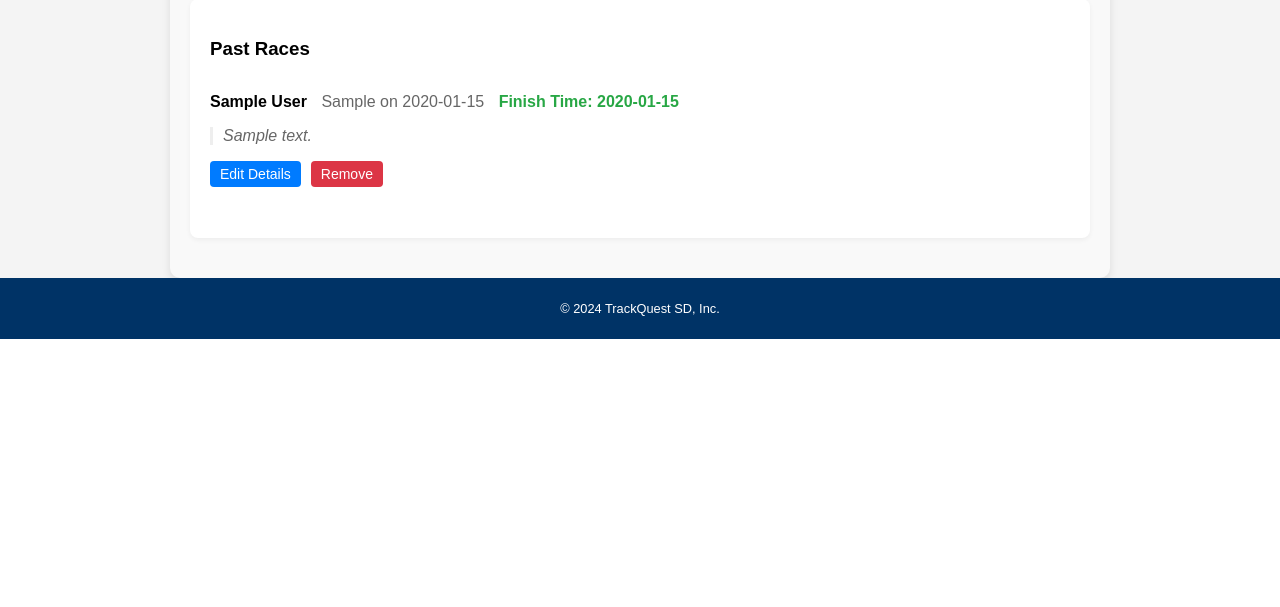
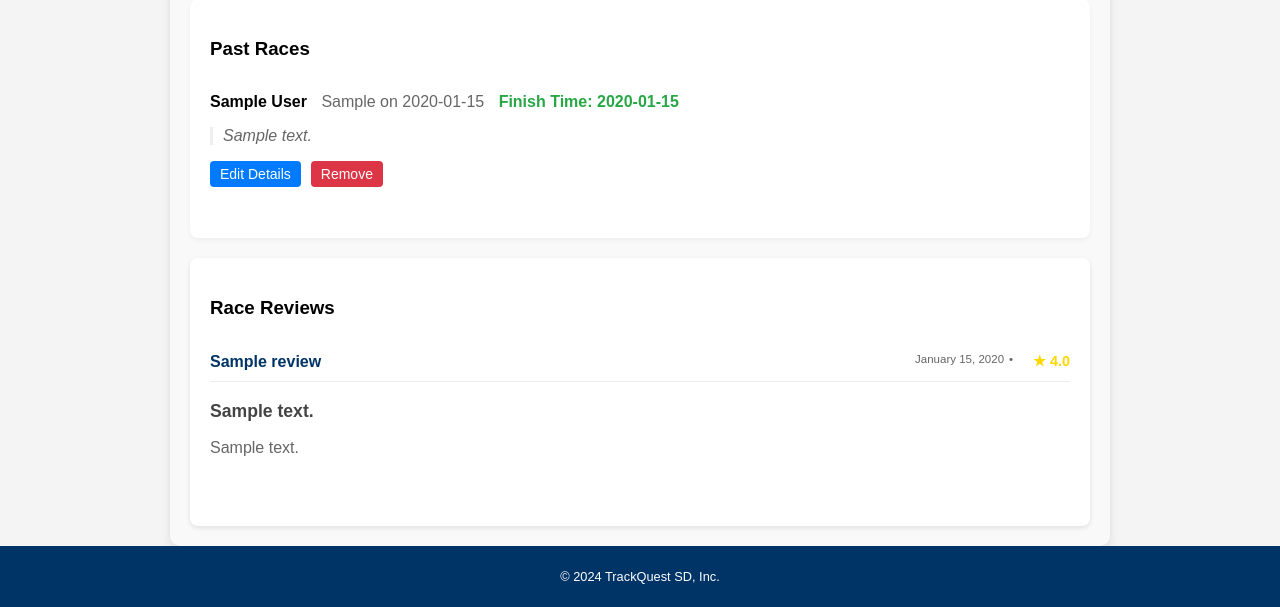
Before and after one commit to akonisanchez/track-quest, a Flask app: page /profile in a window 1280 px wide; the page is wider, and only the part inside the window is pictured. Shown: the part 833-1440 px from the top of that part. Before the commit the page ends 1172 px from the top of that part, so only its background shows below. Run offline with Flask 3, Linux system fonts and the light colour scheme; a user stored in the database is signed in; tables that the repository leaves empty hold one stand-in row (values such as "Sample post").

Commit message:
feat(user-profile): add race review section
-Added race review section to user profile page
-Displays all reviews written by user
	-Race name (clickable to full review)
	-Review date
	-Star rating
	-Review title
	First 200 char of review
-Styled new section to match existing user profile design
-Added no review written message if user has not written any

```diff
--- a/static/style.css
+++ b/static/style.css
@@ -601,6 +601,82 @@ header .nav-list {
     text-align: right;
 }
 
+/* User Reviews Section Styles */
+.user-reviews {
+    background-color: white;
+    padding: 20px;
+    border-radius: 8px;
+    margin-top: 20px;
+    box-shadow: 0 2px 5px rgba(0,0,0,0.1);
+}
+
+.review-list {
+    list-style: none;
+    padding: 0;
+}
+
+.review-item {
+    border-bottom: 1px solid #eee;
+    padding: 15px 0;
+}
+
+.review-item:last-child {
+    border-bottom: none;
+}
+
+.review-header {
+    display: flex;
+    justify-content: space-between;
+    align-items: flex-start;
+    margin-bottom: 10px;
+}
+
+.review-header h4 {
+    margin: 0;
+    color: #003366;
+}
+
+.race-link {
+    text-decoration: none;
+    color: inherit;
+}
+
+.race-link:hover h4 {
+    color: #005599;
+    text-decoration: underline;
+}
+
+.review-meta {
+    display: flex;
+    gap: 15px;
+    font-size: 0.9em;
+    color: #666;
+}
+
+.rating {
+    color: #ffd700;
+    font-weight: bold;
+}
+
+.review-title {
+    margin: 10px 0;
+    color: #444;
+    font-size: 1.1em;
+}
+
+.review-excerpt {
+    color: #666;
+    line-height: 1.6;
+    margin: 0;
+}
+
+.no-reviews {
+    text-align: center;
+    color: #666;
+    padding: 20px;
+    font-style: italic;
+}
+
 /* Footer Styles */
 footer {
     background-color: #003366;
--- a/templates/profile.html
+++ b/templates/profile.html
@@ -113,6 +113,32 @@
                     {% endfor %}
                 </ul>
             </div>
+
+            <!-- User Reviews Section -->
+            <div class="user-reviews">
+                <h3>Race Reviews</h3>
+                <ul class="review-list">
+                    {% for review in user.reviews %}
+                        <li class="review-item">
+                            <div class="review-header">
+                                <a href="{{ url_for('race_reviews', race_name=review.race_name) }}" class="race-link">
+                                    <h4>{{ review.race_name }}</h4>
+                                </a>
+                                <div class="review-meta">
+                                    <span class="review-date">{{ review.review_date.strftime('%B %d, %Y') }}</span>
+                                    <span class="rating">★ {{ "%.1f"|format(review.overall_rating) }}</span>
+                                </div>
+                            </div>
+                            <div class="review-content">
+                                <h5 class="review-title">{{ review.review_title }}</h5>
+                                <p class="review-excerpt">{{ review.review_text[:200] }}{% if review.review_text|length > 200 %}...{% endif %}</p>
+                            </div>
+                        </li>
+                    {% else %}
+                        <li class="no-reviews">No reviews written yet.</li>
+                    {% endfor %}
+                </ul>
+            </div>
         </div>
     </div>
 
```
Lines whose indentation alone changed are shown as unchanged.
